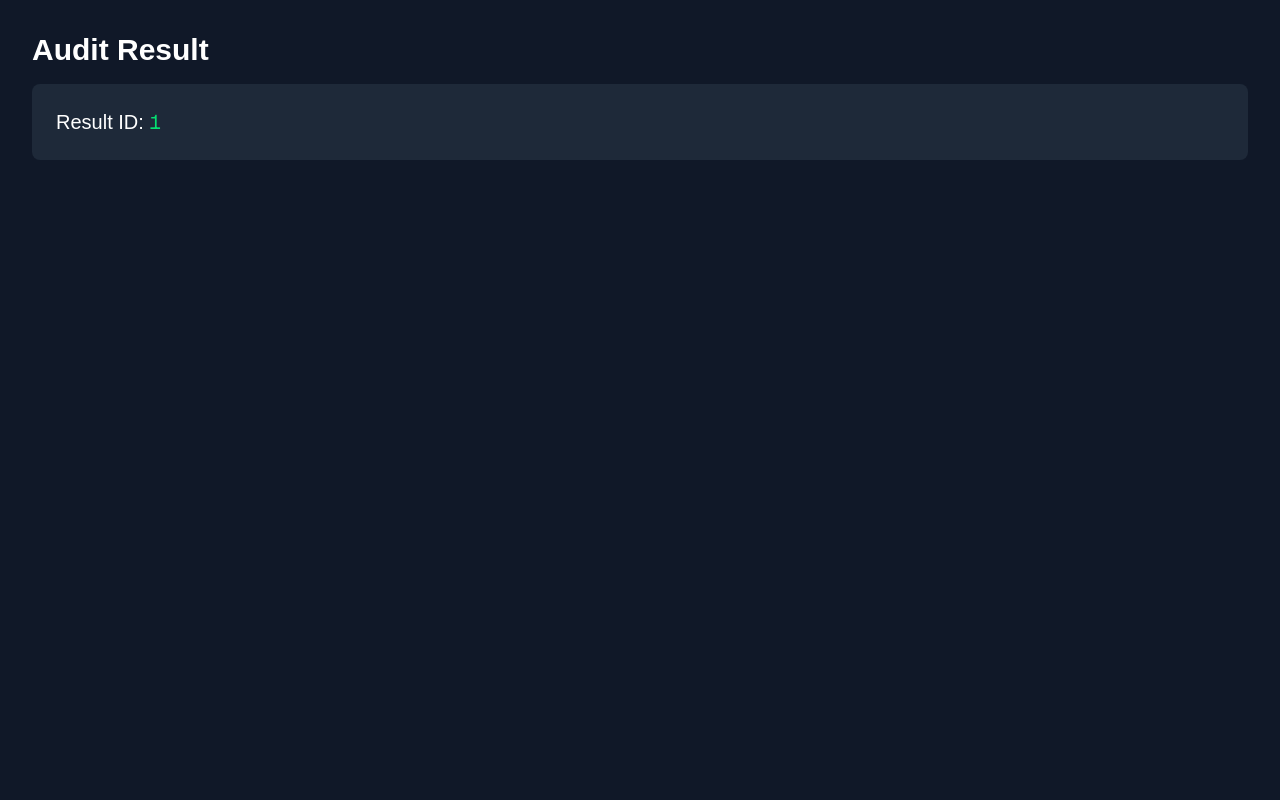
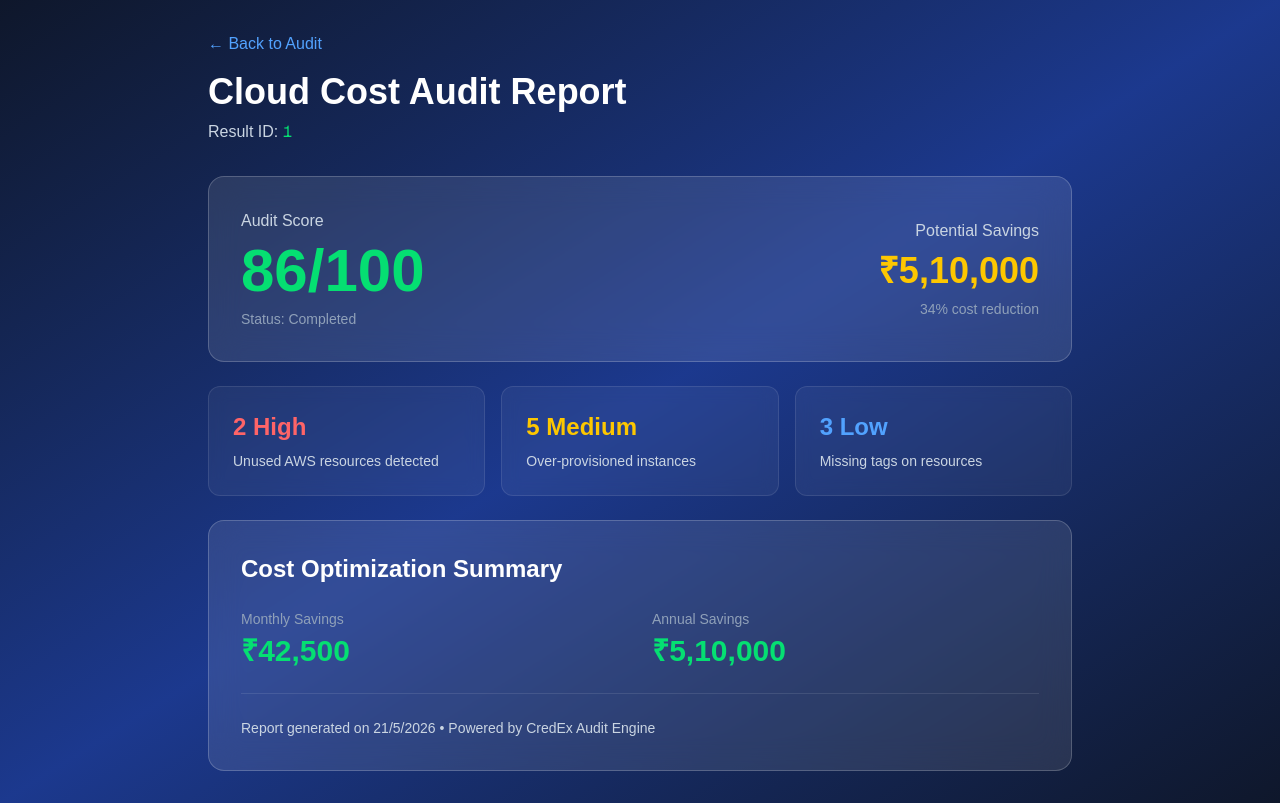
Before and after one commit to shuklaananya731-design/credex-audit, a Next.js app: page /result/1 in a window 1280 px wide. Built offline with nearby package versions, Linux system fonts and the light colour scheme.

Commit message:
feat: add professional audit result UI with dummy data

```diff
--- a/app/result/[id]/page.tsx
+++ b/app/result/[id]/page.tsx
@@ -1,11 +1,88 @@
+import Link from 'next/link'
+
 export default function Page({ params }: { params: { id: string } }) {
+  // Dummy audit data - kal ke liye chal jayega
+  const auditData = {
+    id: params.id,
+    status: "Completed",
+    score: 86,
+    date: new Date().toLocaleDateString('en-IN'),
+    issues: [
+      { type: "High", count: 2, desc: "Unused AWS resources detected" },
+      { type: "Medium", count: 5, desc: "Over-provisioned instances" },
+      { type: "Low", count: 3, desc: "Missing tags on resources" }
+    ],
+    savings: {
+      monthly: "₹42,500",
+      yearly: "₹5,10,000",
+      percentage: "34%"
+    }
+  }
+
   return (
-    <div className="min-h-screen bg-gray-900 text-white p-8">
-      <h1 className="text-3xl font-bold mb-4">Audit Result</h1>
-      <div className="bg-gray-800 p-6 rounded-lg">
-        <p className="text-xl">
-          Result ID: <span className="text-green-400 font-mono">{params.id}</span>
-        </p>
+    <div className="min-h-screen bg-gradient-to-br from-slate-900 via-blue-900 to-slate-900 text-white">
+      <div className="container mx-auto px-4 py-8 max-w-4xl">
+
+        {/* Header */}
+        <div className="mb-8">
+          <Link href="/" className="text-blue-400 hover:text-blue-300 mb-4 inline-block">
+            ← Back to Audit
+          </Link>
+          <h1 className="text-4xl font-bold mb-2">Cloud Cost Audit Report</h1>
+          <p className="text-slate-300">Result ID: <span className="text-green-400 font-mono">{auditData.id}</span></p>
+        </div>
+
+        {/* Score Card */}
+        <div className="bg-white/10 backdrop-blur-lg rounded-2xl p-8 mb-6 border border-white/20">
+          <div className="flex items-center justify-between">
+            <div>
+              <p className="text-slate-300 mb-2">Audit Score</p>
+              <p className="text-6xl font-bold text-green-400">{auditData.score}/100</p>
+              <p className="text-sm text-slate-400 mt-2">Status: {auditData.status}</p>
+            </div>
+            <div className="text-right">
+              <p className="text-slate-300 mb-2">Potential Savings</p>
+              <p className="text-4xl font-bold text-yellow-400">{auditData.savings.yearly}</p>
+              <p className="text-sm text-slate-400 mt-2">{auditData.savings.percentage} cost reduction</p>
+            </div>
+          </div>
+        </div>
+
+        {/* Issues Grid */}
+        <div className="grid md:grid-cols-3 gap-4 mb-6">
+          {auditData.issues.map((issue, idx) => (
+            <div key={idx} className="bg-white/5 backdrop-blur rounded-xl p-6 border border-white/10">
+              <div className={`text-2xl font-bold mb-2 ${
+                issue.type === 'High' ? 'text-red-400' :
+                issue.type === 'Medium' ? 'text-yellow-400' : 'text-blue-400'
+              }`}>
+                {issue.count} {issue.type}
+              </div>
+              <p className="text-sm text-slate-300">{issue.desc}</p>
+            </div>
+          ))}
+        </div>
+
+        {/* Savings Breakdown */}
+        <div className="bg-white/10 backdrop-blur-lg rounded-2xl p-8 border border-white/20">
+          <h2 className="text-2xl font-bold mb-6">Cost Optimization Summary</h2>
+          <div className="grid md:grid-cols-2 gap-6">
+            <div>
+              <p className="text-slate-400 text-sm mb-1">Monthly Savings</p>
+              <p className="text-3xl font-bold text-green-400">{auditData.savings.monthly}</p>
+            </div>
+            <div>
+              <p className="text-slate-400 text-sm mb-1">Annual Savings</p>
+              <p className="text-3xl font-bold text-green-400">{auditData.savings.yearly}</p>
+            </div>
+          </div>
+          <div className="mt-6 pt-6 border-t border-white/10">
+            <p className="text-slate-300 text-sm">
+              Report generated on {auditData.date} • Powered by CredEx Audit Engine
+            </p>
+          </div>
+        </div>
+
       </div>
     </div>
   )
```
